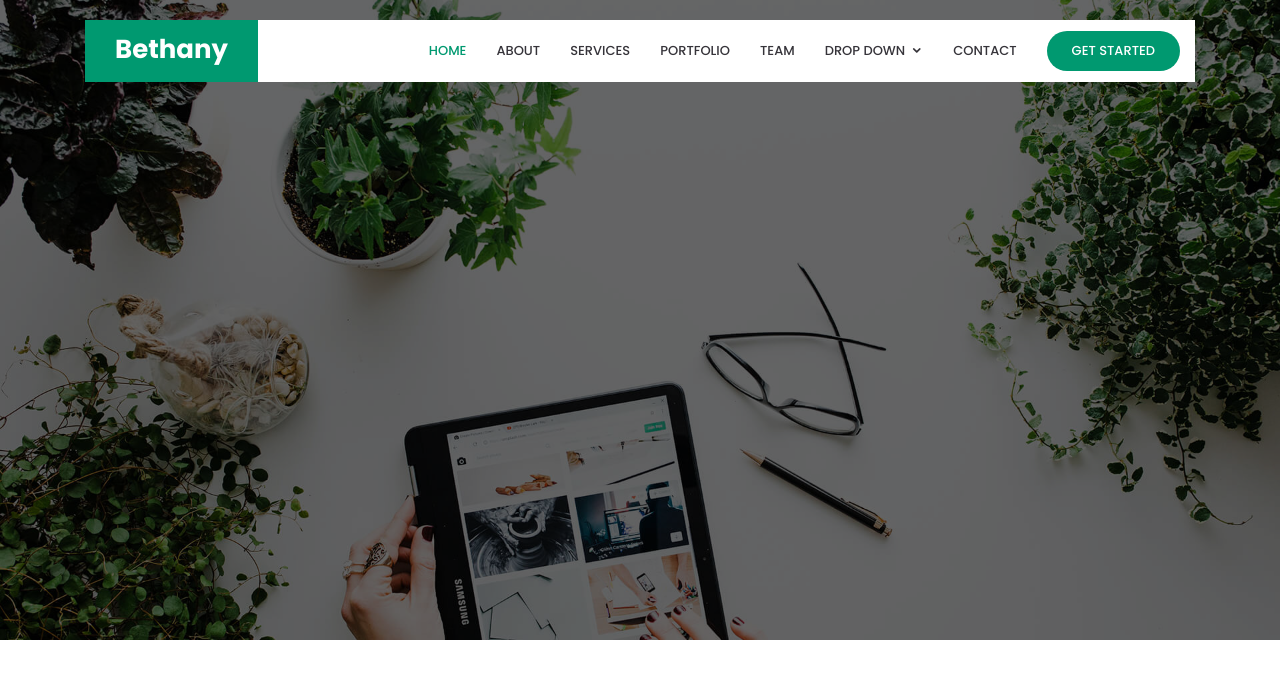
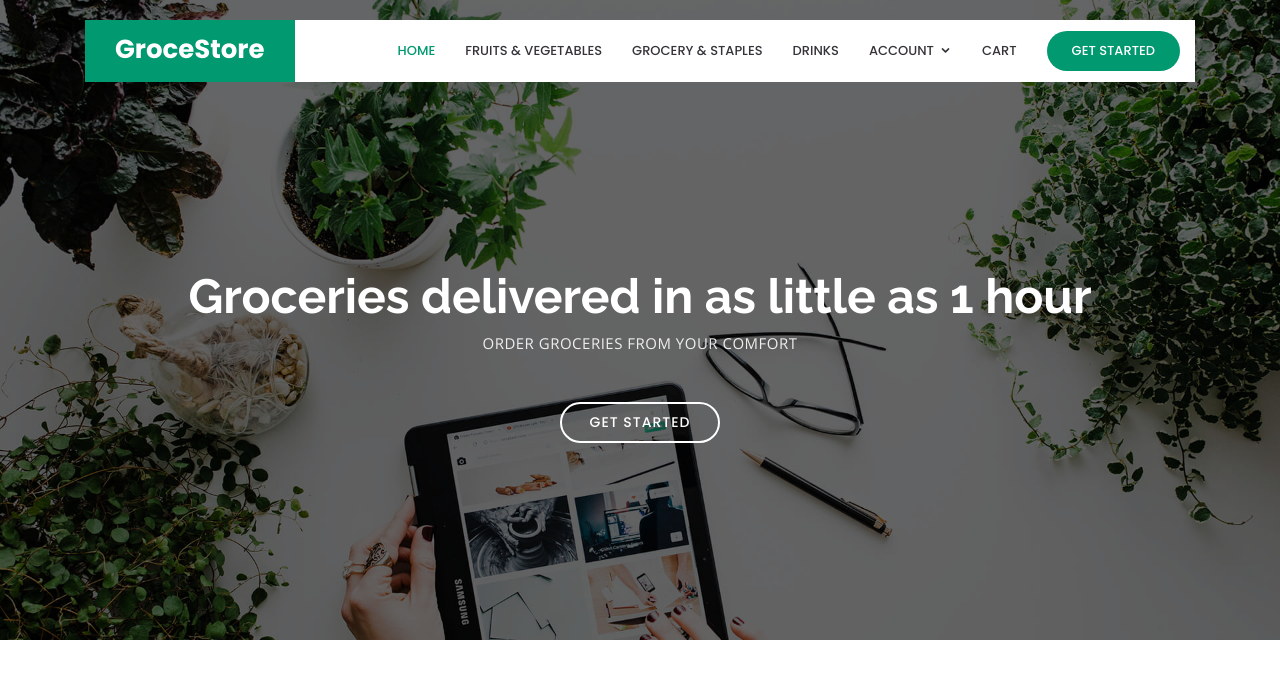
Before and after one commit to ibrahnerd7/groceries-store, a React (Create React App) app: page / in a window 1280 px wide. Shown: the top 678 px of the page. Built offline with nearby package versions, Linux system fonts and the light colour scheme.

Commit message:
Add hero description

```diff
--- a/public/index.html
+++ b/public/index.html
@@ -51,5 +51,20 @@
       To begin the development, run `npm start` or `yarn start`.
       To create a production bundle, use `npm run build` or `yarn build`.
     -->
+  <!-- Vendor JS Files -->
+  <script src="assets/vendor/jquery/jquery.min.js"></script>
+  <script src="assets/vendor/bootstrap/js/bootstrap.bundle.min.js"></script>
+  <script src="assets/vendor/jquery.easing/jquery.easing.min.js"></script>
+  <script src="assets/vendor/php-email-form/validate.js"></script>
+  <script src="assets/vendor/waypoints/jquery.waypoints.min.js"></script>
+  <script src="assets/vendor/counterup/counterup.min.js"></script>
+  <script src="assets/vendor/isotope-layout/isotope.pkgd.min.js"></script>
+  <script src="assets/vendor/venobox/venobox.min.js"></script>
+  <script src="assets/vendor/owl.carousel/owl.carousel.min.js"></script>
+  <script src="assets/vendor/aos/aos.js"></script>
+
+  <!-- Template Main JS File -->
+  <script src="assets/js/main.js"></script>
+
   </body>
 </html>
--- a/src/App.js
+++ b/src/App.js
@@ -3,9 +3,9 @@ import Home from "./pages/Home";
 
 function App() {
     return (
-        <div>
+        <>
             <Home/>
-        </div>
+        </>
     );
 }
 
--- a/src/components/Header.js
+++ b/src/components/Header.js
@@ -7,34 +7,24 @@ const Header=(props)=>{
             <div className="container">
                 <div className="header-container d-flex align-items-center">
                     <div className="logo mr-auto">
-                        <h1 className="text-light"><a href="index.html"><span>Bethany</span></a></h1>
+                        <h1 className="text-light"><a href="#"><span>GroceStore</span></a></h1>
+                        <button type="button" className="mobile-nav-toggle d-lg-none"><i className="icofont-navigation-menu"></i></button>
                     </div>
 
                     <nav className="nav-menu d-none d-lg-block">
                         <ul>
                             <li className="active"><a href="#header">Home</a></li>
-                            <li><a href="#about">About</a></li>
-                            <li><a href="#services">Services</a></li>
-                            <li><a href="#portfolio">Portfolio</a></li>
-                            <li><a href="#team">Team</a></li>
-                            <li className="drop-down"><a href="">Drop Down</a>
+                            <li><a href="#about">Fruits & Vegetables</a></li>
+                            <li><a href="#services">Grocery & Staples</a></li>
+                            <li><a href="#portfolio">Drinks</a></li>
+                            <li className="drop-down"><a href="">Account</a>
                                 <ul>
-                                    <li><a href="#">Drop Down 1</a></li>
-                                    <li className="drop-down"><a href="#">Drop Down 2</a>
-                                        <ul>
-                                            <li><a href="#">Deep Drop Down 1</a></li>
-                                            <li><a href="#">Deep Drop Down 2</a></li>
-                                            <li><a href="#">Deep Drop Down 3</a></li>
-                                            <li><a href="#">Deep Drop Down 4</a></li>
-                                            <li><a href="#">Deep Drop Down 5</a></li>
-                                        </ul>
-                                    </li>
-                                    <li><a href="#">Drop Down 3</a></li>
-                                    <li><a href="#">Drop Down 4</a></li>
-                                    <li><a href="#">Drop Down 5</a></li>
+                                    <li><a href="#">Login</a></li>
+                                    <li><a href="#">Profile</a></li>
+                                    <li><a href="#">Sign Out</a></li>
                                 </ul>
                             </li>
-                            <li><a href="#contact">Contact</a></li>
+                            <li><a href="#contact">Cart</a></li>
 
                             <li className="get-started"><a href="#about">Get Started</a></li>
                         </ul>
--- a/src/components/Hero.js
+++ b/src/components/Hero.js
@@ -4,8 +4,8 @@ const Hero = (props) => {
     return (
         <section id="hero" className="d-flex align-items-center">
             <div className="container text-center position-relative" data-aos="fade-in" data-aos-delay="200">
-                <h1>Your New Online Presence with Bethany</h1>
-                <h2>We are team of talanted designers making websites with Bootstrap</h2>
+                <h1>Groceries delivered in as little as 1 hour</h1>
+                <h2>Order groceries from your comfort</h2>
                 <a href="#about" className="btn-get-started scrollto">Get Started</a>
             </div>
         </section>
--- a/src/pages/Home.js
+++ b/src/pages/Home.js
@@ -4,10 +4,10 @@ import Hero from "../components/Hero";
 
 const Home=(props)=>{
     return(
-        <div>
+        <>
             <Header />
             <Hero />
-        </div>
+        </>
     )
 }
 
```
